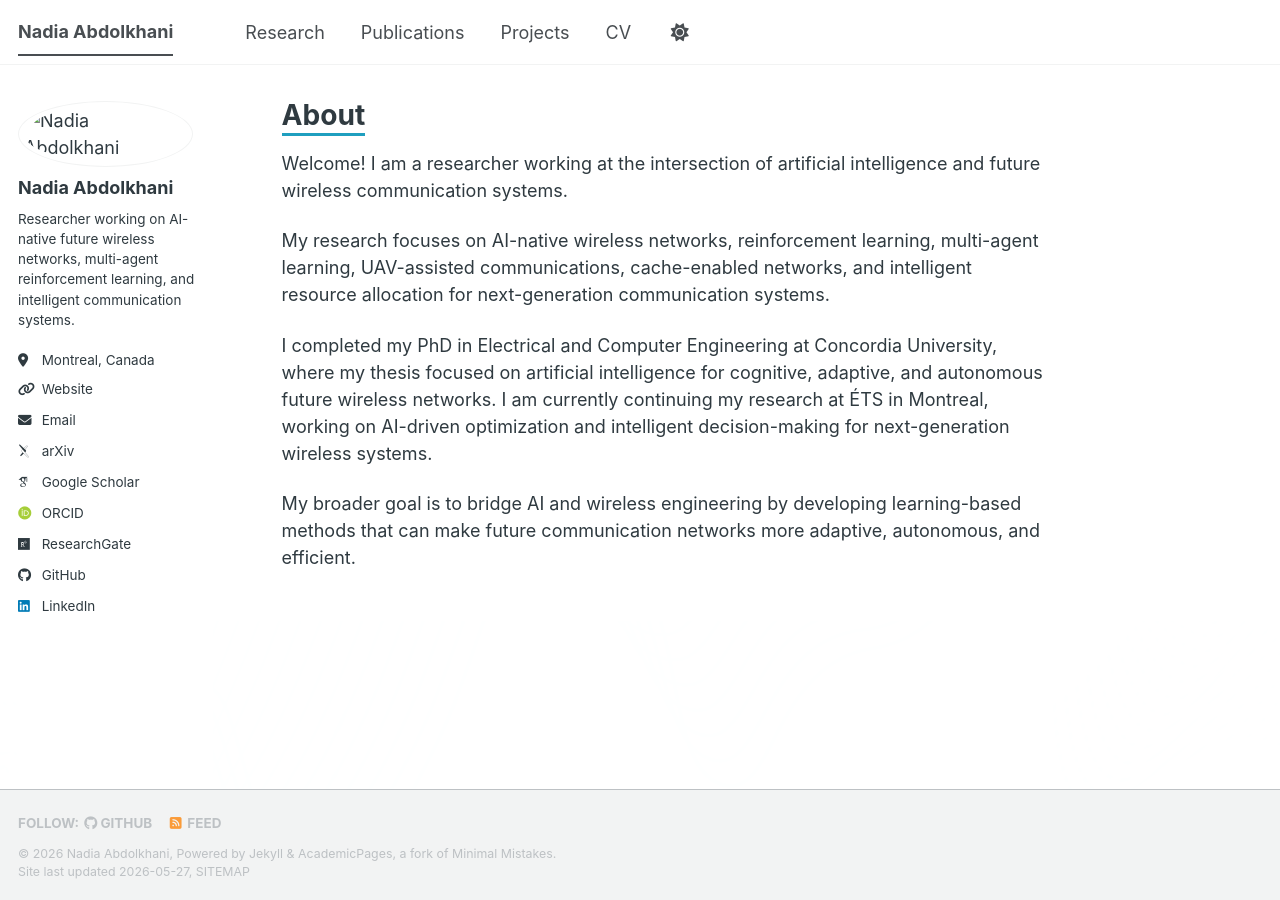
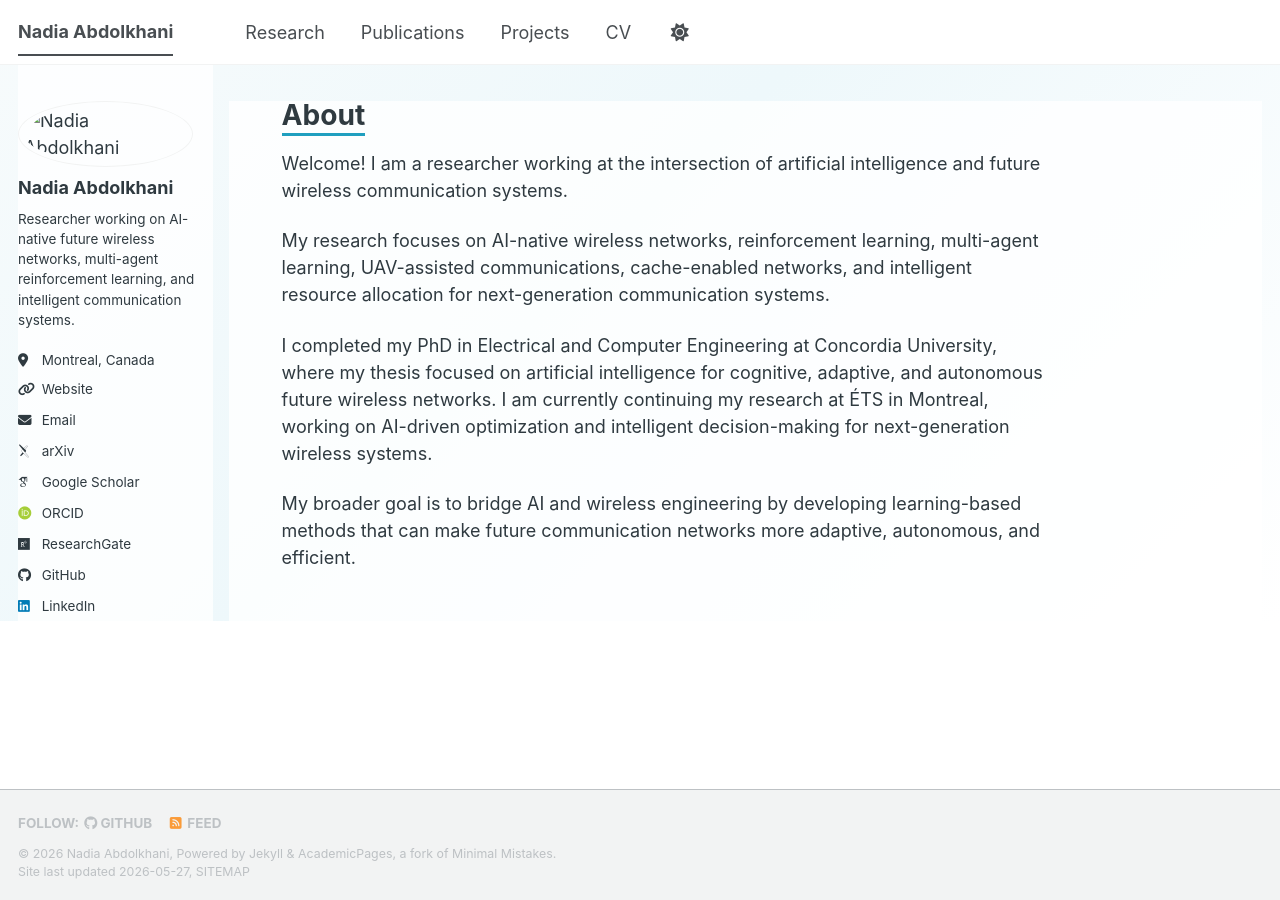
Before and after one commit to NAbdolkhani/NAbdolkhani.github.io, a Jekyll site: the page built from _pages/about.md, in a window 1280 px wide. Built offline with Jekyll 4.4.1, drawn with Linux system fonts in a browser that asks for light colours; some web fonts are replaced; a script bundle is joined from its source files by our own code; library files that are not in the unit come from our copies.

Commit message:
Update _custom.scss

```diff
--- a/_sass/_custom.scss
+++ b/_sass/_custom.scss
@@ -1,23 +1,14 @@
 :root {
   --accent: #1f9fbf;
-  --accent-soft: #eef9fc;
+  --accent-dark: #176f86;
+  --bg-soft: #f7fbfc;
+  --card-bg: rgba(255, 255, 255, 0.92);
   --text-dark: #2f3a40;
 }
 
 body {
+  background: linear-gradient(135deg, #f7fbfc 0%, #eef8fb 45%, #ffffff 100%);
   color: var(--text-dark);
-}
-
-body::before {
-  content: "";
-  position: fixed;
-  inset: 0;
-  background-image: url("/images/background.png");
-  background-size: cover;
-  background-position: center;
-  opacity: 0.06;
-  z-index: -1;
-  pointer-events: none;
 }
 
 a {
@@ -25,7 +16,7 @@ a {
 }
 
 a:hover {
-  color: #176f86;
+  color: var(--accent-dark);
 }
 
 .page__title {
@@ -37,9 +28,9 @@ a:hover {
 .archive__item {
   padding: 1.2rem 1.4rem;
   margin-bottom: 1.5rem;
-  border: 1px solid #e6eef2;
+  border: 1px solid #e2eef2;
   border-radius: 14px;
-  background: rgba(255, 255, 255, 0.86);
+  background: var(--card-bg);
   box-shadow: 0 4px 14px rgba(0, 0, 0, 0.04);
 }
 
@@ -47,10 +38,7 @@ a:hover {
   color: var(--accent);
 }
 
-.sidebar {
-  background: rgba(255, 255, 255, 0.72);
+.sidebar,
+.page {
+  background: rgba(255, 255, 255, 0.78);
 }
-
-.page {
-  background: rgba(255, 255, 255, 0.72);
-}
```
